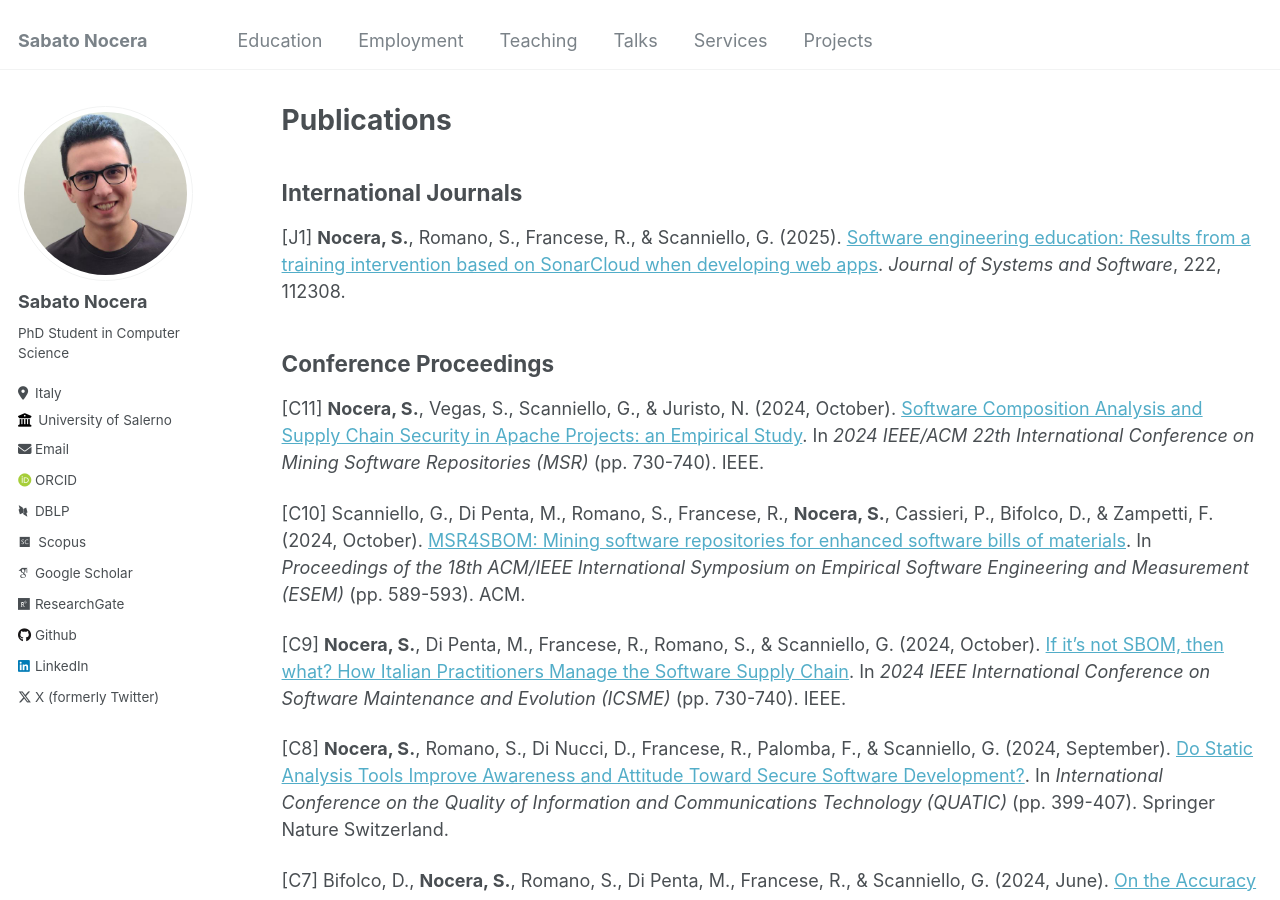
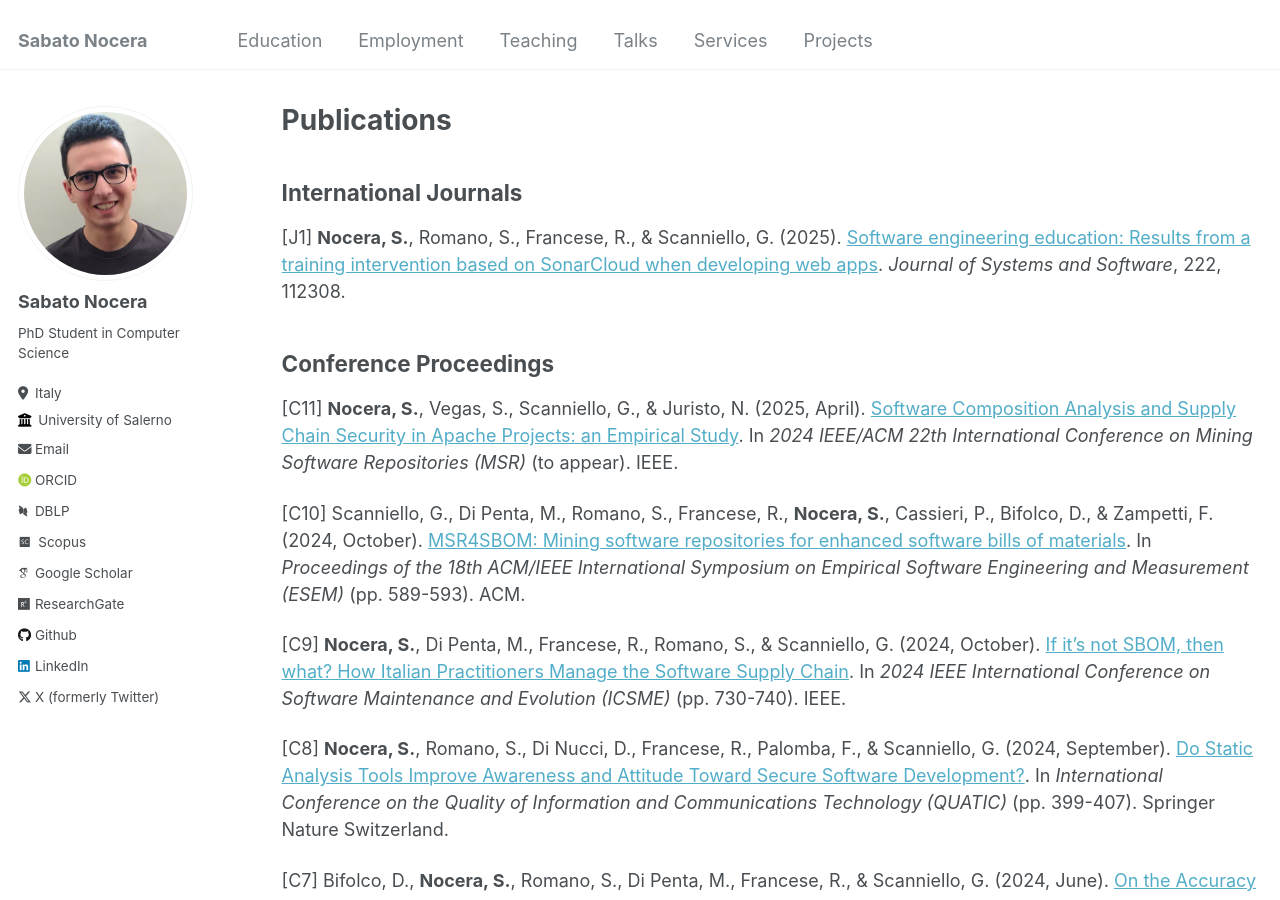
Before and after one commit to sabato-nocera/sabato-nocera.github.io, a Jekyll site: the page built from _pages/publications.md, in a window 1280 px wide and 900 px high. Built offline with Jekyll 4.4.1, drawn with Linux system fonts in a browser that asks for light colours; some web fonts are replaced.

Commit message:
Update publications.md

```diff
--- a/_pages/publications.md
+++ b/_pages/publications.md
@@ -11,8 +11,8 @@ author_profile: true
 
 ## Conference Proceedings
 
-[C11] **Nocera, S.**, Vegas, S., Scanniello, G., & Juristo, N. (2024, October). [Software Composition Analysis and Supply Chain Security in Apache Projects:
-an Empirical Study](#). In _2024 IEEE/ACM 22th International Conference on Mining Software Repositories (MSR)_ (pp. 730-740). IEEE.
+[C11] **Nocera, S.**, Vegas, S., Scanniello, G., & Juristo, N. (2025, April). [Software Composition Analysis and Supply Chain Security in Apache Projects:
+an Empirical Study](#). In _2024 IEEE/ACM 22th International Conference on Mining Software Repositories (MSR)_ (to appear). IEEE.
 
 [C10] Scanniello, G., Di Penta, M., Romano, S., Francese, R., **Nocera, S.**, Cassieri, P., Bifolco, D., & Zampetti, F. (2024, October). [MSR4SBOM: Mining software repositories for enhanced software bills of materials](https://doi.org/10.1145/3674805.3695390). In _Proceedings of the 18th ACM/IEEE International Symposium on Empirical Software Engineering and Measurement (ESEM)_ (pp. 589-593). ACM.
 
```
